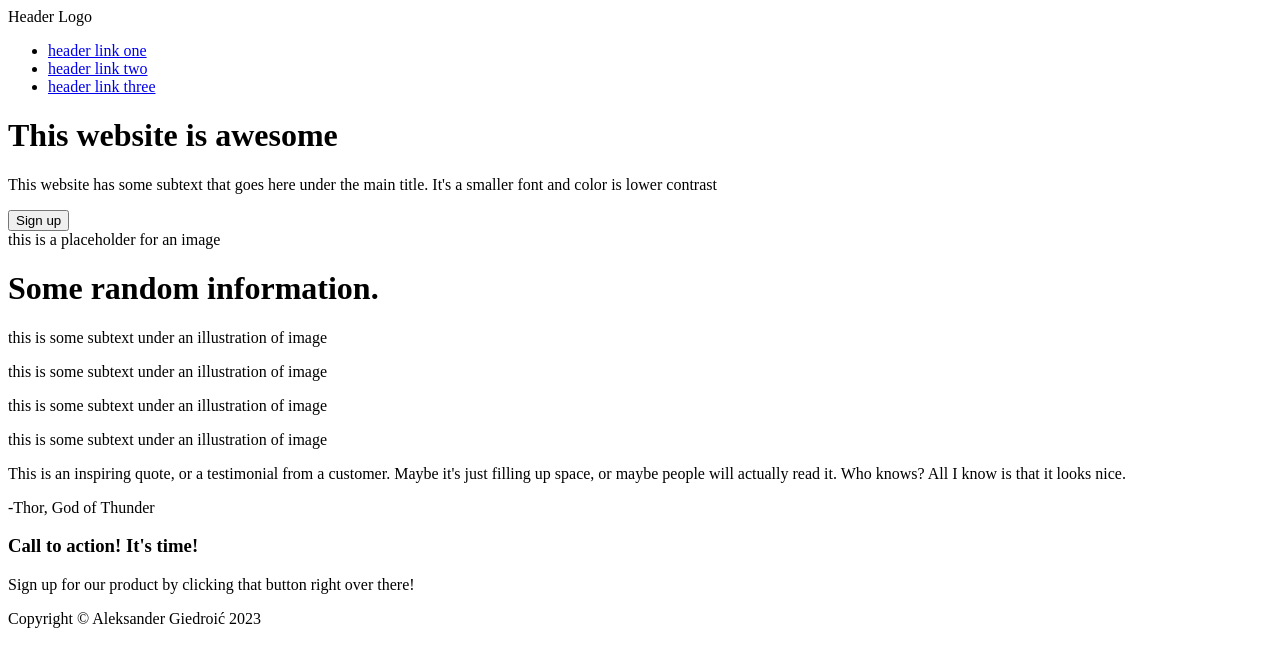
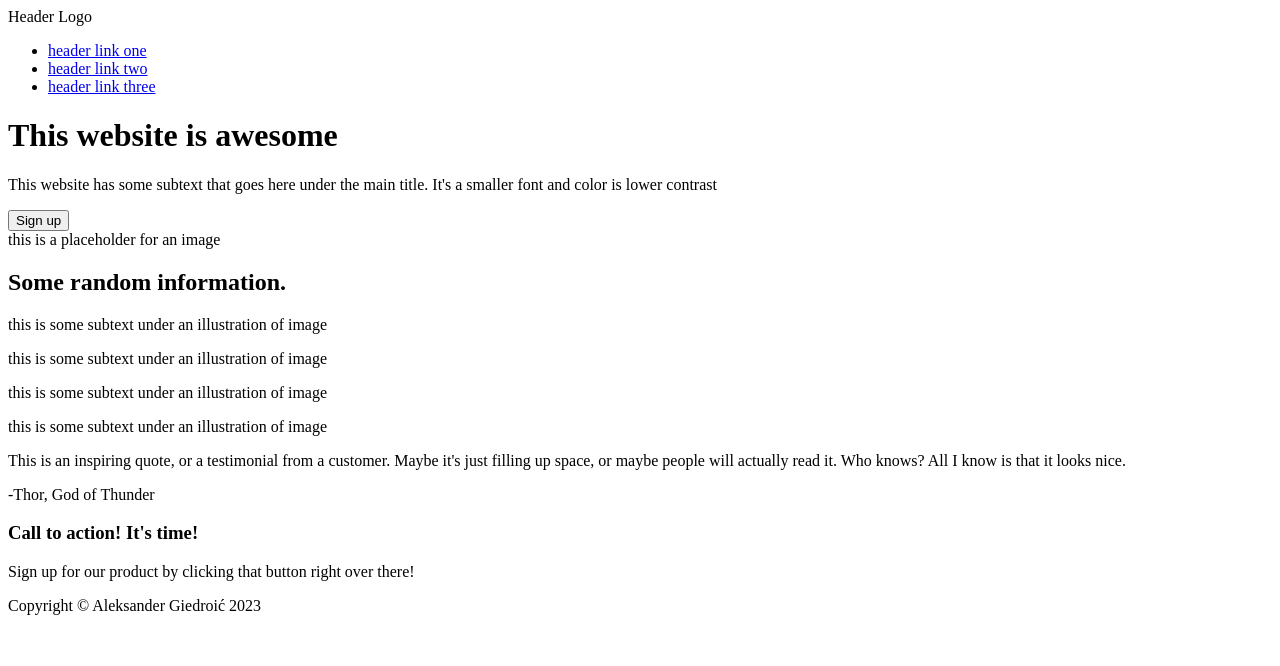
Before and after one commit to giedroic/landing-page, a plain HTML site: page index.html in a window 1280 px wide. Drawn offline with Linux system fonts and the light colour scheme.

Commit message:
Change header tag in boxes section

```diff
--- a/index.html
+++ b/index.html
@@ -39,7 +39,7 @@
 
     <div class="boxes">
       <div class="container">
-        <h1>Some random information.</h1>
+        <h2>Some random information.</h2>
         <div class="box one">
           <p>this is some subtext under an illustration of image</p>
         </div>
```
